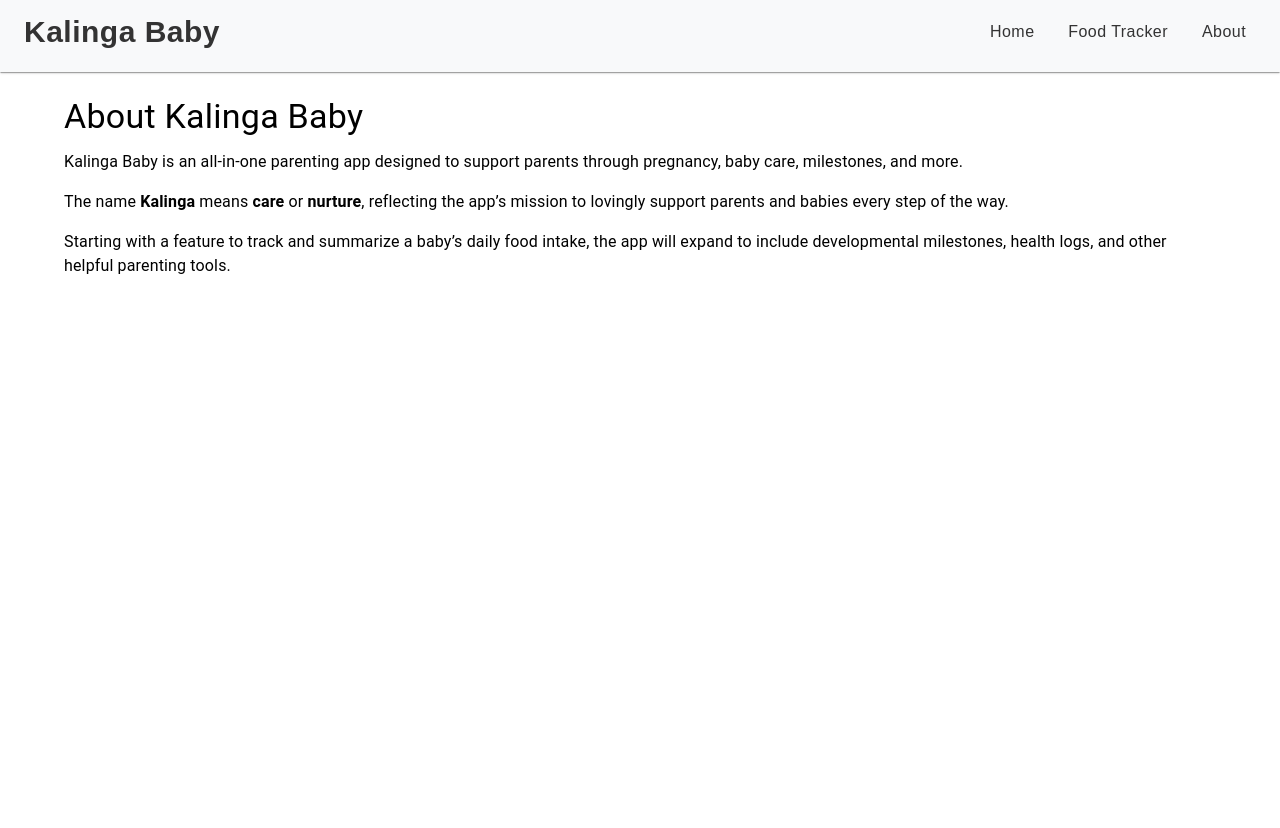
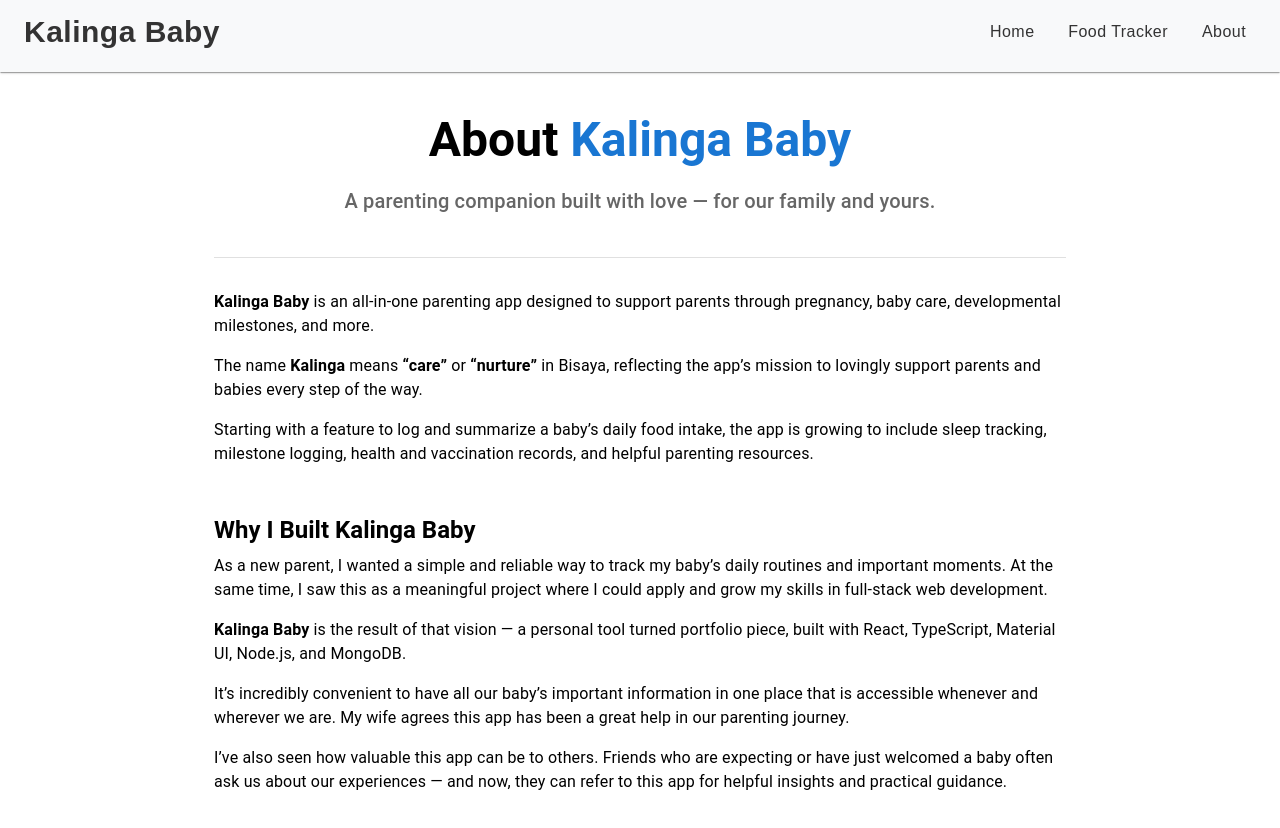
Before and after one commit to jmcaluyafuentes/kalinga-baby, a React (Vite) app in the folder frontend/: page /about in a window 1280 px wide. Shown: the top 828 px of the page. Before the commit the page ends 800 px from the top, so only its background shows below. Built offline with nearby package versions, Linux system fonts and the light colour scheme; a web font is replaced by a local one.

Commit message:
feat(frontend/about): enhance About page with updated layout, styling, and “Why I Built” section

```diff
--- a/frontend/src/pages/About.tsx
+++ b/frontend/src/pages/About.tsx
@@ -1,20 +1,55 @@
-import { Container, Typography, Box } from '@mui/material';
+import { Container, Typography, Box, Divider } from '@mui/material';
 
 const About = () => {
   return (
-    <Container sx={{ mt: 4 }}>
+    <Container maxWidth="md" sx={{ mt: 6, mb: 8 }}>
+      <Box textAlign="center" mb={5}>
+        <Typography variant="h3" component="h1" gutterBottom fontWeight={700}>
+          About <span style={{ color: '#1976d2' }}>Kalinga Baby</span>
+        </Typography>
+        <Typography variant="h6" color="text.secondary">
+          A parenting companion built with love — for our family and yours.
+        </Typography>
+      </Box>
+
+      <Divider sx={{ mb: 4 }} />
+
       <Box>
-        <Typography variant="h4" gutterBottom>
-          About Kalinga Baby
+        <Typography variant="body1" paragraph>
+          <strong>Kalinga Baby</strong> is an all-in-one parenting app designed to support parents through pregnancy,
+          baby care, developmental milestones, and more.
         </Typography>
         <Typography variant="body1" paragraph>
-          Kalinga Baby is an all-in-one parenting app designed to support parents through pregnancy, baby care, milestones, and more.
+          The name <strong>Kalinga</strong> means <strong>“care”</strong> or <strong>“nurture”</strong> in Bisaya,
+          reflecting the app’s mission to lovingly support parents and babies every step of the way.
         </Typography>
         <Typography variant="body1" paragraph>
-          The name <strong>Kalinga</strong> means <strong>care</strong> or <strong>nurture</strong>, reflecting the app’s mission to lovingly support parents and babies every step of the way.
+          Starting with a feature to log and summarize a baby’s daily food intake, the app is growing to include sleep
+          tracking, milestone logging, health and vaccination records, and helpful parenting resources.
+        </Typography>
+      </Box>
+
+      <Box mt={6}>
+        <Typography variant="h5" component="h2" gutterBottom fontWeight={600}>
+          Why I Built Kalinga Baby
         </Typography>
         <Typography variant="body1" paragraph>
-          Starting with a feature to track and summarize a baby’s daily food intake, the app will expand to include developmental milestones, health logs, and other helpful parenting tools.
+          As a new parent, I wanted a simple and reliable way to track my baby’s daily routines and important moments.
+          At the same time, I saw this as a meaningful project where I could apply and grow my skills in full-stack web
+          development.
+        </Typography>
+        <Typography variant="body1" paragraph>
+          <strong>Kalinga Baby</strong> is the result of that vision — a personal tool turned portfolio piece, built
+          with React, TypeScript, Material UI, Node.js, and MongoDB.
+        </Typography>
+        <Typography variant="body1" paragraph>
+          It’s incredibly convenient to have all our baby’s important information in one place that is accessible whenever and
+          wherever we are. My wife agrees this app has been a great help in our parenting journey.
+        </Typography>
+        <Typography variant="body1" paragraph>
+          I’ve also seen how valuable this app can be to others. Friends who are expecting or have just welcomed a baby
+          often ask us about our experiences — and now, they can refer to this app for helpful insights and practical
+          guidance.
         </Typography>
       </Box>
     </Container>
```
Also changed, not shown: 1 other file (tests, documents, lock files or other folders).
